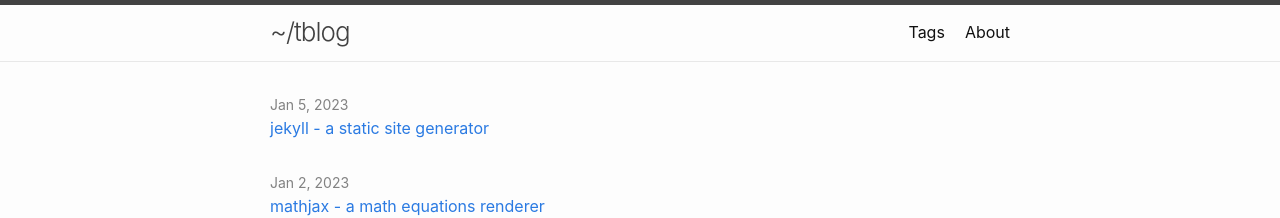
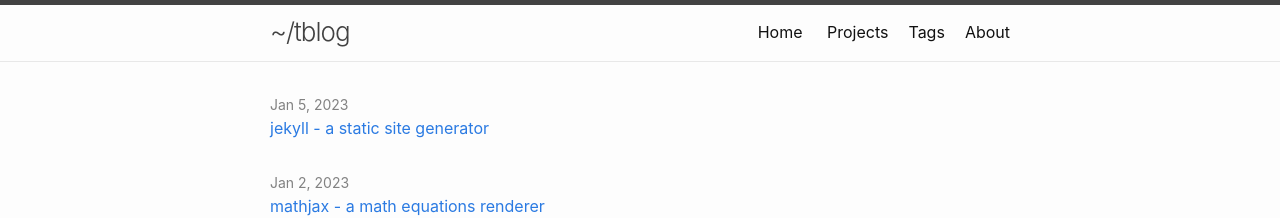
Before and after one commit to shivanshu-semwal/blog, a Jekyll site: the page built from index.html, in a window 1280 px wide. Shown: the top 218 px of the page. Built offline with Jekyll 4.4.1, drawn with Linux system fonts in a browser that asks for light colours; the list of posts is cut into pages by our own code.

Commit message:
refactor

```diff
--- a/_config.yml
+++ b/_config.yml
@@ -23,7 +23,6 @@
 
 header_pages:
   - tags.md
-  - about.md
 
 paginate: 10
 paginate_path: "/blog/page:num/"
--- a/_includes/header.html
+++ b/_includes/header.html
@@ -18,12 +18,15 @@
         </label>
 
         <div class="trigger">
+          <a class="page-link" href="{{ site.baseurl }}">Home</a>
+          <a class="page-link" href="{{ site.baseurl | append: "/projects" }}">Projects</a>
           {%- for path in page_paths -%}
-            {%- assign my_page = site.pages | where: "path", path | first -%}
-            {%- if my_page.title -%}
-            <a class="page-link" href="{{ my_page.url | relative_url }}">{{ my_page.title | escape }}</a>
-            {%- endif -%}
+          {%- assign my_page = site.pages | where: "path", path | first -%}
+          {%- if my_page.title -%}
+          <a class="page-link" href="{{ my_page.url | relative_url }}">{{ my_page.title | escape }}</a>
+          {%- endif -%}
           {%- endfor -%}
+          <a class="page-link" href="{{ site.baseurl | append: "/about" }}">About</a>
         </div>
       </nav>
     {%- endif -%}
```
Also changed, not shown: about.md (deleted, +0 -5 lines).
